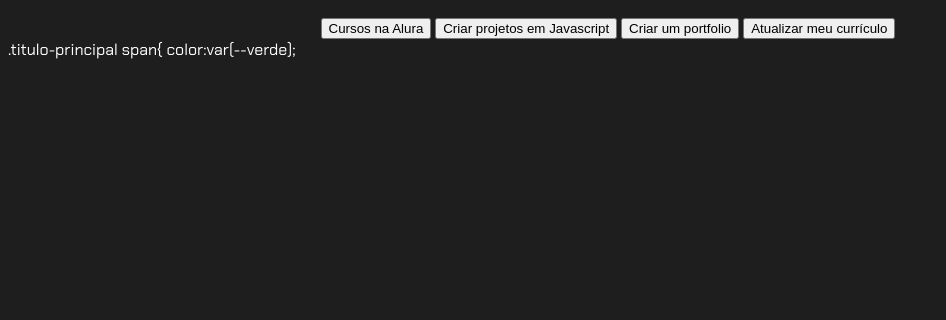
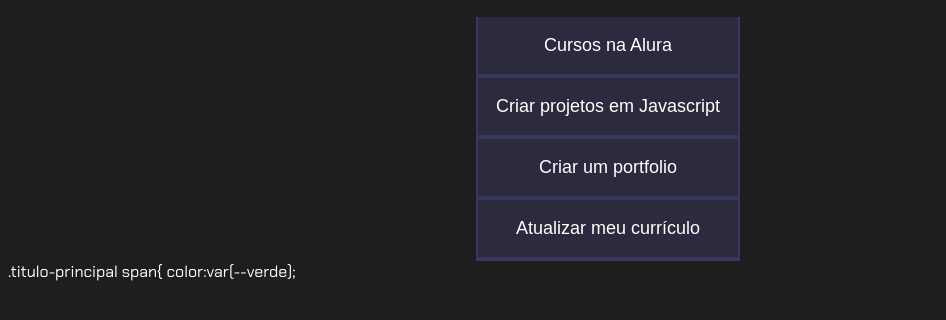
Before and after one commit to gabicav/programa-o, a plain HTML site: page index.html in a window 1280 px wide. Shown: the part 62-382 px from the top of the page, without its empty margins (0-946 px from the left). Drawn offline with Linux system fonts and the light colour scheme.

Commit message:
Update style.css

```diff
--- a/style.css
+++ b/style.css
@@ -23,8 +23,7 @@
    width:100%
    margin:0auto;
  }
-<h2 class= "titulo-principal"> meus
-objetivos do ano_<span>_<(span>/ (/h2)
+
 .titulo-principal{
     text-align:left;
     width:100%
@@ -35,5 +34,24 @@
     background-color:var(--botao-inativo)
     color:var(--branco)
     display:flex;
-    justify-cpntent:center
+    justify-content:center;
+    padding:
+        font-sizl
+    align-itens:
+    width:
 }
+.botao {
+    font-family: "Crakra Petch", sans-serif;
+    background-color: var(--botao-inativo);
+    color: var(--branco);
+    display: flex;
+    justify-content: center;
+    padding: 1em;
+    font-size: 18px;
+    align-items: center;
+    width: 100%;
+    border-bottom: 4px solid var(--botao-ativo);
+    border-left: 2px solid var(--botao-ativo);
+    border-right: 2px solid var(--botao-ativo);
+    border-top: none;
+}
```
